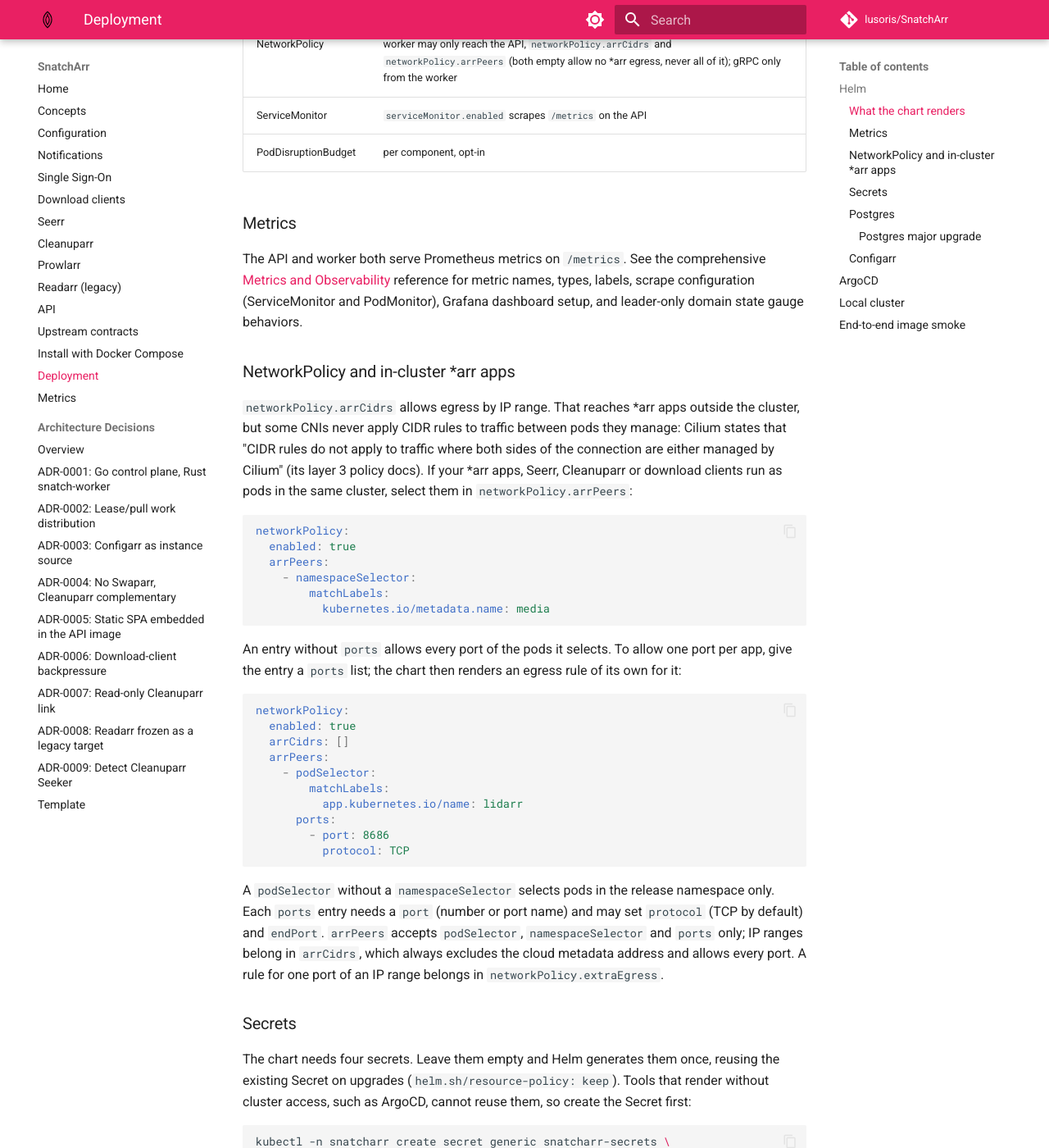
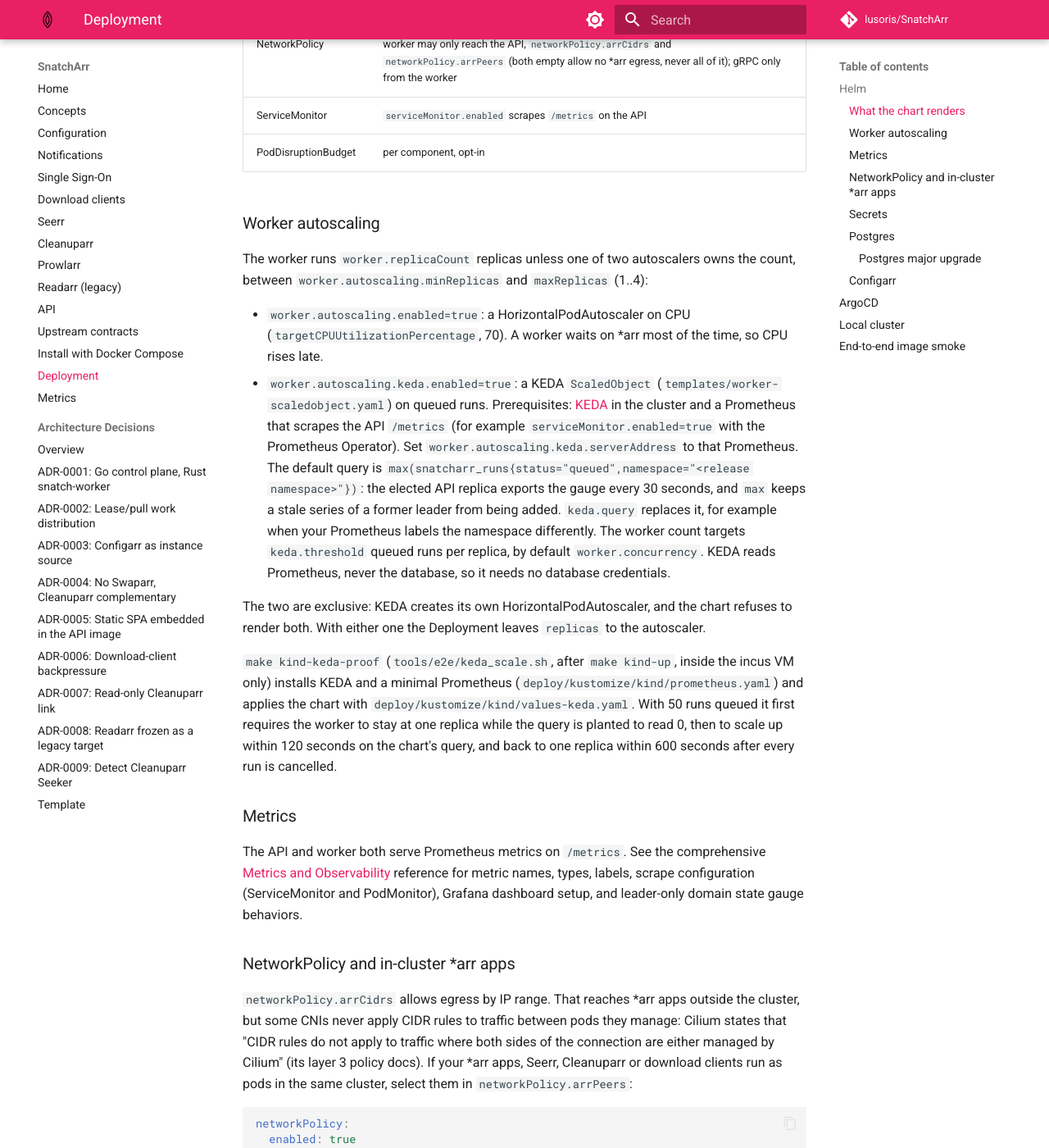
Before and after one commit to lusoris/SnatchArr, an MkDocs documentation site: the page built from docs/deployment.md, in a window 1280 px wide and 1400 px high, scrolled down 3046 px. Shown: the whole window at 82% size. Built offline with MkDocs 1.6.1 and Material for MkDocs 9.7.7, drawn with Linux system fonts in a browser that asks for light colours; comment, search, counter and statistics services are not loaded; some of the changed text lies outside the part shown.

Commit message:
feat(chart): scale the worker on queued runs with an optional KEDA ScaledObject
worker.autoscaling.keda.enabled renders a KEDA ScaledObject with a
Prometheus trigger on max(snatcharr_runs{status="queued"}) of the
release namespace, targeting worker.concurrency queued runs per
replica. It is off by default; the CPU HPA stays the default
autoscaler, and the chart refuses to render both. With either
autoscaler the worker Deployment leaves replicas to it. minReplicas
stays at least 1, so the HPA that KEDA creates scales the worker and
scales down after its 300 s stabilization window; the chart sets no
KEDA cooldownPeriod or pollingInterval, which act only at 0 replicas.

helm unittest covers the default, both overrides, the concurrency
boundary, a missing Prometheus address, both autoscalers together and
an unknown key; six planted template and schema defects each fail it.
deploy-verify renders the KEDA variant for kubeconform.

make kind-keda-proof (tools/e2e/keda_scale.sh) runs the scale test in
the incus VM's kind cluster: with released 0.2.1 images and KEDA
2.21.0 the worker held 1 replica for 90 s on a planted query that
reads 0 with 46 runs queued, scaled to 4 replicas 14 s after the
chart's query was restored, and was back at 1 replica 537 s after the
runs were cancelled.

kind-deploy applies the overlay with -n snatcharr: kustomize 5.8.3
with helm 4 drops the overlay namespace from inflated chart objects,
which put the release into the default namespace.

Refs #43

Signed-off-by: lusoris <lusoris@proton.me>

```diff
--- a/docs/deployment.md
+++ b/docs/deployment.md
@@ -119,7 +119,7 @@
 | Resource | Notes |
 | --- | --- |
 | Deployment `-api` | probes on `/startupz`, `/livez`, `/readyz` (readiness: Postgres and the leader gate, which is down while the election fails or a periodic loop failed to start); `/tmp` is a memory-backed emptyDir; `replicaCount` may exceed 1, periodic work runs on the elected replica |
-| Deployment `-worker` | dials `<release>-api:9090`; liveness probe on `/livez` (port `worker.httpPort`, 8081), which fails once no API call succeeded for `worker.staleSecs` (180 s); `/metrics` there counts failed API calls per call in `snatcharr_worker_api_failures_total`; optional HPA 1..4 on CPU |
+| Deployment `-worker` | dials `<release>-api:9090`; liveness probe on `/livez` (port `worker.httpPort`, 8081), which fails once no API call succeeded for `worker.staleSecs` (180 s); `/metrics` there counts failed API calls per call in `snatcharr_worker_api_failures_total`; optional HPA 1..4 on CPU, or a KEDA ScaledObject on queued runs (below) |
 | Service `-api` | `http` 8080, `grpc` 9090 (h2c) |
 | Ingress or HTTPRoute | `api.ingress.*` or `api.httpRoute.*` |
 | CNPG `Cluster` `-db` | `postgres.cnpg.*`; the API reads the DSN from the operator's `-db-app` Secret |
@@ -127,6 +127,36 @@
 | NetworkPolicy | worker may only reach the API, `networkPolicy.arrCidrs` and `networkPolicy.arrPeers` (both empty allow no *arr egress, never all of it); gRPC only from the worker |
 | ServiceMonitor | `serviceMonitor.enabled` scrapes `/metrics` on the API |
 | PodDisruptionBudget | per component, opt-in |
+
+### Worker autoscaling
+
+The worker runs `worker.replicaCount` replicas unless one of two autoscalers owns the count,
+between `worker.autoscaling.minReplicas` and `maxReplicas` (1..4):
+
+- `worker.autoscaling.enabled=true`: a HorizontalPodAutoscaler on CPU
+  (`targetCPUUtilizationPercentage`, 70). A worker waits on *arr most of the time, so CPU rises
+  late.
+- `worker.autoscaling.keda.enabled=true`: a KEDA `ScaledObject`
+  (`templates/worker-scaledobject.yaml`) on queued runs. Prerequisites: [KEDA](https://keda.sh) in
+  the cluster and a Prometheus that scrapes the API `/metrics` (for example
+  `serviceMonitor.enabled=true` with the Prometheus Operator). Set
+  `worker.autoscaling.keda.serverAddress` to that Prometheus. The default query is
+  `max(snatcharr_runs{status="queued",namespace="<release namespace>"})`: the elected API replica
+  exports the gauge every 30 seconds, and `max` keeps a stale series of a former leader from being
+  added. `keda.query` replaces it, for example when your Prometheus labels the namespace
+  differently. The worker count targets `keda.threshold` queued runs per replica, by default
+  `worker.concurrency`. KEDA reads Prometheus, never the database, so it needs no database
+  credentials.
+
+The two are exclusive: KEDA creates its own HorizontalPodAutoscaler, and the chart refuses to
+render both. With either one the Deployment leaves `replicas` to the autoscaler.
+
+`make kind-keda-proof` (`tools/e2e/keda_scale.sh`, after `make kind-up`, inside the incus VM only)
+installs KEDA and a minimal Prometheus (`deploy/kustomize/kind/prometheus.yaml`) and applies the
+chart with `deploy/kustomize/kind/values-keda.yaml`. With 50 runs queued it first requires the
+worker to stay at one replica while the query is planted to read 0, then to scale up within 120
+seconds on the chart's query, and back to one replica within 600 seconds after every run is
+cancelled.
 
 ### Metrics
 
```
Also changed, not shown: deploy/helm/snatcharr/README.md (+4 -0 lines), 9 other files.
